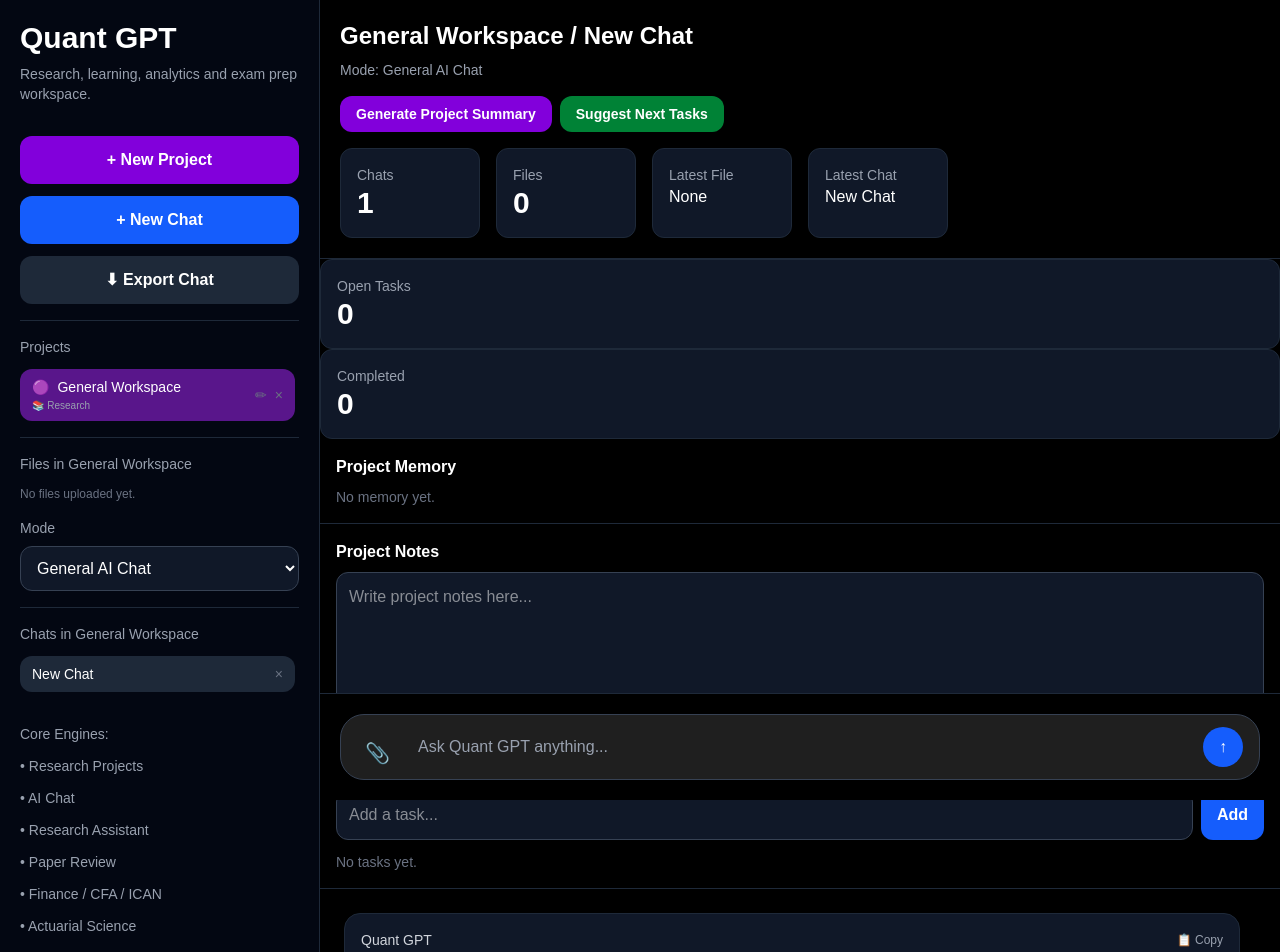
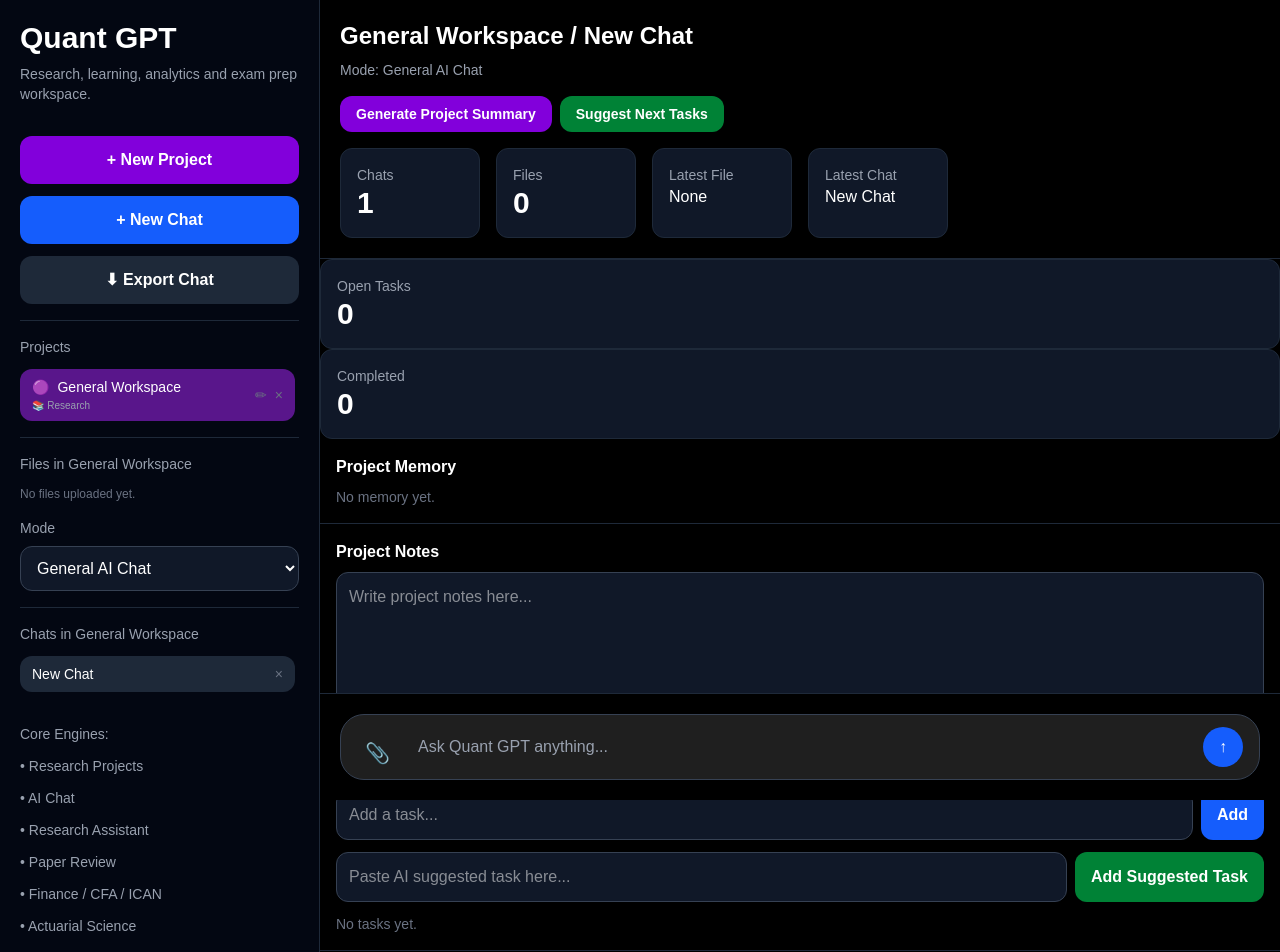
Before and after one commit to yomiannixs-jpg/QuantGPT, a Next.js app in the folder frontend/: page /dashboard in a window 1280 px wide. Shown: the top 952 px of the page. Built offline with nearby package versions, Linux system fonts and the light colour scheme.

Commit message:
Refactor task addition and add suggested task input
Introduced a new function to handle adding project tasks and refactored task addition logic to use this function. Added input for suggested tasks with functionality to add them to the project.

```diff
--- a/frontend/app/dashboard/page.tsx
+++ b/frontend/app/dashboard/page.tsx
@@ -529,7 +529,22 @@ const newProject: Project = {
       return remaining;
     });
   }
+    function addProjectTask(taskText: string) {
+       const value = taskText.trim();
 
+       if (!value || !activeProjectId) return;
+
+       setProjectTasks((prev) => [
+       {
+          id: Date.now().toString(),
+          projectId: activeProjectId,
+          text: value,
+          completed: false,
+          createdAt: Date.now(),
+       },
+       ...prev,
+     ]);
+   }
   function exportChat() {
     if (!activeChat) return;
 
@@ -1146,16 +1161,7 @@ const newProject: Project = {
 
           if (!value || !activeProjectId) return;
 
-          setProjectTasks((prev) => [
-            {
-              id: Date.now().toString(),
-              projectId: activeProjectId,
-              text: value,
-              completed: false,
-              createdAt: Date.now(),
-            },
-            ...prev,
-          ]);
+           addProjectTask(value);
 
           input.value = "";
         }
@@ -1172,22 +1178,43 @@ const newProject: Project = {
 
         if (!value || !activeProjectId) return;
 
-        setProjectTasks((prev) => [
-          {
-            id: Date.now().toString(),
-            projectId: activeProjectId,
-            text: value,
-            completed: false,
-            createdAt: Date.now(),
-          },
-          ...prev,
-        ]);
+         addProjectTask(value);
 
         if (input) input.value = "";
       }}
       className="bg-blue-600 hover:bg-blue-700 rounded-xl px-4 font-semibold"
     >
       Add
+    </button>
+  </div>
+  <div className="flex gap-2 mb-3">
+  <input
+    id="suggested-task-input"
+    type="text"
+    className="flex-1 bg-gray-900 border border-gray-700 rounded-xl p-3 text-white"
+    placeholder="Paste AI suggested task here..."
+    onKeyDown={(e) => {
+      if (e.key === "Enter") {
+        const input = e.currentTarget;
+        addProjectTask(input.value);
+        input.value = "";
+      }
+    }}
+  />
+
+  <button
+    onClick={() => {
+      const input = document.getElementById(
+        "suggested-task-input"
+      ) as HTMLInputElement | null;
+
+      addProjectTask(input?.value || "");
+
+      if (input) input.value = "";
+    }}
+    className="bg-green-700 hover:bg-green-800 rounded-xl px-4 font-semibold"
+  >
+    Add Suggested Task
   </button>
 </div>
 
```
Lines whose indentation alone changed are shown as unchanged.
